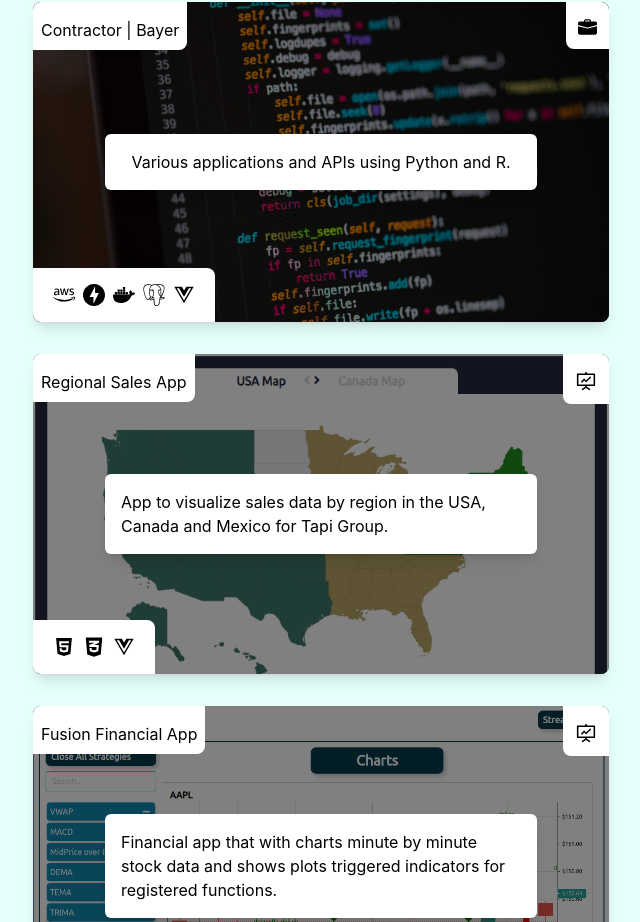
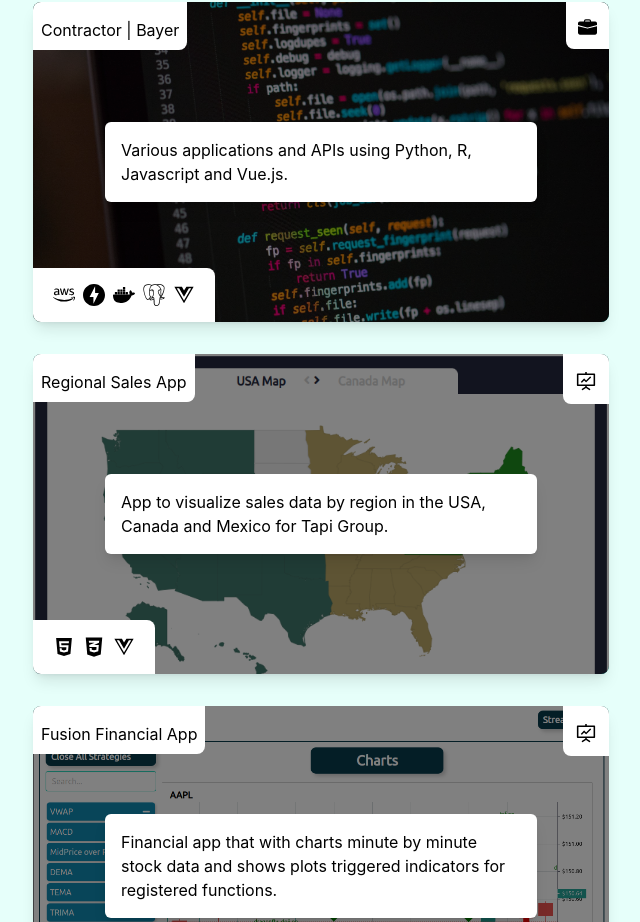
Before and after one commit to dave-lanigan/dave-lanigan.github.io, a Next.js app: page / in a window 1280 px wide. Shown: the part 1940-2862 px from the top of the page, without its empty margins (319-959 px from the left). Built offline with nearby package versions, Linux system fonts and the light colour scheme.

Commit message:
Add more expl to job

```diff
--- a/pages/index.js
+++ b/pages/index.js
@@ -112,7 +112,7 @@ let projects = [
   {
     title: "Contractor | Bayer",
     project: false,
-    blurb: "Various applications and APIs using Python and R.",
+    blurb: "Various applications and APIs using Python, R, Javascript and Vue.js.",
     //img: bayer,
     img: "bayer.jpg",
     stack: [
```
